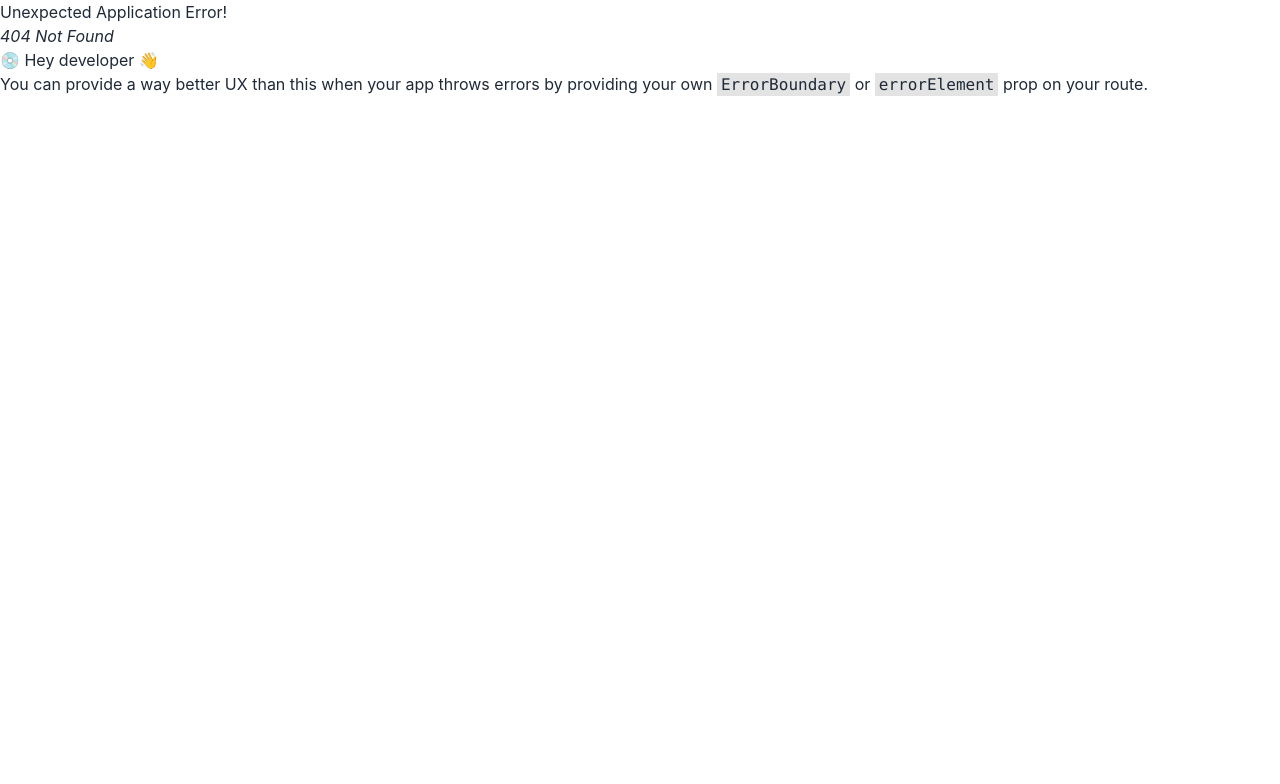
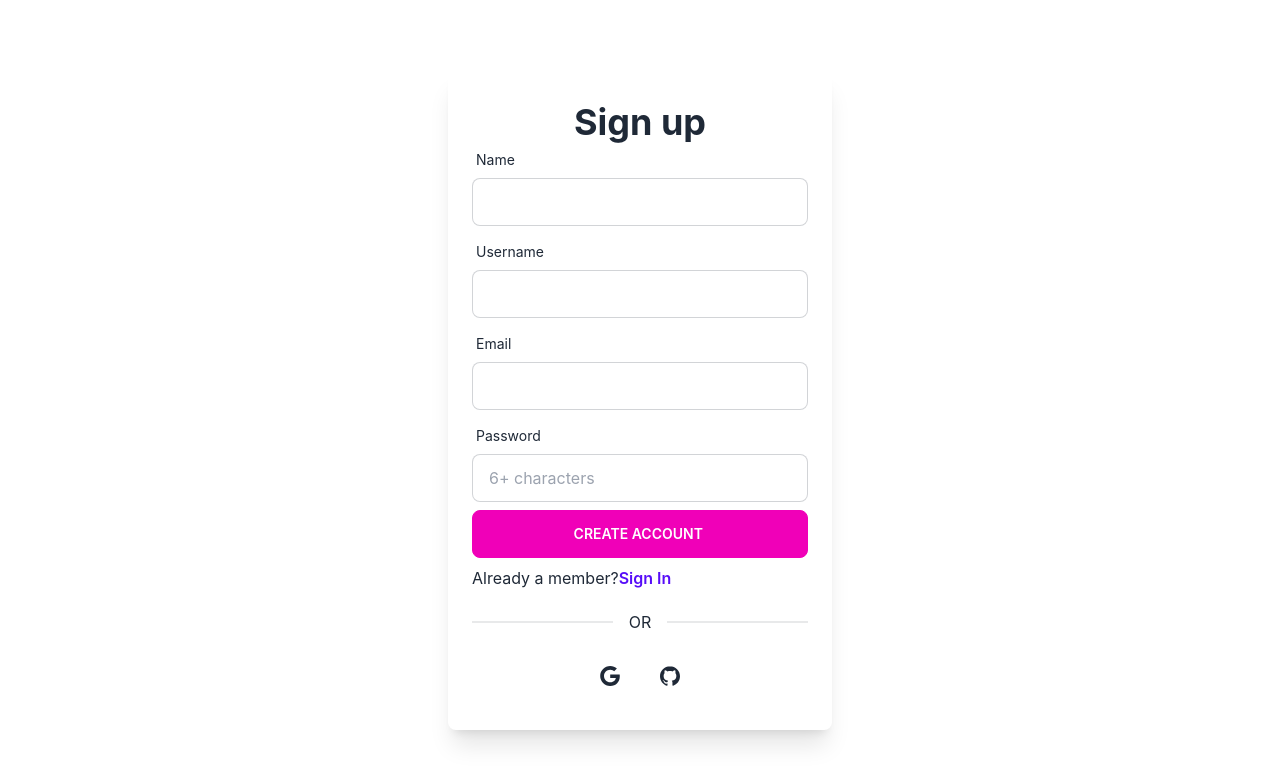
Before and after one commit to redoyhossin/phonecorner, a React (Create React App) app: page /Signup in a window 1280 px wide. Before the commit this address had no page. Shown: the top 784 px of the page. Built offline with nearby package versions, Linux system fonts and the light colour scheme.

Commit message:
signup setup

```diff
--- a/src/App.js
+++ b/src/App.js
@@ -1,9 +1,12 @@
 import React from 'react';
 import Router from './Router/Router';
+import 'react-toastify/dist/ReactToastify.css';
+import { ToastContainer } from 'react-toastify';
 
 const App = () => {
   return (
     <div>
+      <ToastContainer/>
       <Router/>
     </div>
   );
--- a/src/Router/Router.js
+++ b/src/Router/Router.js
@@ -2,6 +2,7 @@ import React from 'react';
 import { createBrowserRouter, RouterProvider } from 'react-router-dom';
 import Main from '../MainLayout/Main';
 import Home from '../pages/Mainhome/Home/Home';
+import Signup from '../pages/Signup/Signup';
 
 const Router = ({ children }) => {
     const router = createBrowserRouter([
@@ -14,6 +15,10 @@ const Router = ({ children }) => {
                     element: <Home />,
 
                 },
+                {
+                    path: '/Signup',
+                    element:<Signup/>
+                }
 
             ]
         }
--- a/src/pages/Signup/Signup.js
+++ b/src/pages/Signup/Signup.js
@@ -1,9 +1,102 @@
-import React from 'react';
+import { useForm } from 'react-hook-form';
+import { Link } from 'react-router-dom';
 
 const Signup = () => {
+    const { register, formState: { errors }, handleSubmit } = useForm();
+
+
+
     return (
         <div>
-            this is signup
+            <div className='h-[800px] flex justify-center items-center '>
+                <div className='w-96 shadow-xl px-6 py-8 rounded-lg'>
+                    <h1 className='text-4xl font-bold text-center'>Sign up</h1>
+                    <form >
+
+                        <div className="form-control w-full  mb-2">
+                            <label className="label">
+                                <span className="label-text">Name</span>
+                            </label>
+
+
+                            <input
+                                {...register("name", { required: "6 DIGIT" })} className="input input-bordered w-full " type="text" />
+
+                            {errors.name && <p className='text-primary' role="alert">{errors.name?.message}</p>}
+                        </div>
+
+
+                        <div className="form-control w-full  mb-2">
+                            <label className="label">
+                                <span className="label-text">Username
+                                </span>
+                            </label>
+
+
+                            <input
+                                {...register("Username", { required: "Email Address is required" })}
+
+                                className="input input-bordered w-full " type="email" />
+                            {errors.Username && <p className='text-primary' role="alert">{errors.Username?.message}</p>}
+                        </div>
+
+
+                        <div className="form-control w-full  mb-2">
+                            <label className="label">
+                                <span className="label-text">Email</span>
+                            </label>
+
+
+                            <input
+                                {...register("email", { required: "Email Address is required" })}
+
+                                className="input input-bordered w-full " type="email" />
+                            {errors.email && <p className='text-primary' role="alert">{errors.email?.message}</p>}
+                        </div>
+
+
+
+                        <div className="form-control w-full  mb-2">
+                            <label className="label">
+                                <span className="label-text">Password</span>
+                            </label>
+
+
+                            <input
+                                {...register("password", {
+                                    required: "password is required",
+                                    minLength: { value: 6, message: 'password must be 6 character longer' }
+
+                                })}
+
+                                className="input input-bordered w-full " type="password" placeholder='6+ characters' />
+                            {errors.password && <p className='text-primary' role="alert">{errors.password?.message}</p>}
+                        </div>
+
+                        <input className='btn btn-secondary w-full' value="Create Account " type="submit" />
+                    </form>
+
+                    <p className='my-2'>Already a member?<Link className='text-primary font-semibold' >Sign In</Link></p>
+                    <div className="flex flex-col w-full border-opacity-100 my-2">
+                        <div className="divider">OR</div>
+                    </div>
+
+                    <div className="flex justify-center space-x-4">
+                        <button aria-label="Log in with Google" className="p-3 rounded-sm">
+                            <svg xmlns="http://www.w3.org/2000/svg" viewBox="0 0 32 32" className="w-5 h-5 fill-current">
+                                <path d="M16.318 13.714v5.484h9.078c-0.37 2.354-2.745 6.901-9.078 6.901-5.458 0-9.917-4.521-9.917-10.099s4.458-10.099 9.917-10.099c3.109 0 5.193 1.318 6.38 2.464l4.339-4.182c-2.786-2.599-6.396-4.182-10.719-4.182-8.844 0-16 7.151-16 16s7.156 16 16 16c9.234 0 15.365-6.49 15.365-15.635 0-1.052-0.115-1.854-0.255-2.651z"></path>
+                            </svg>
+                        </button>
+
+                        <button aria-label="Log in with GitHub" className="p-3 rounded-sm">
+                            <svg xmlns="http://www.w3.org/2000/svg" viewBox="0 0 32 32" className="w-5 h-5 fill-current">
+                                <path d="M16 0.396c-8.839 0-16 7.167-16 16 0 7.073 4.584 13.068 10.937 15.183 0.803 0.151 1.093-0.344 1.093-0.772 0-0.38-0.009-1.385-0.015-2.719-4.453 0.964-5.391-2.151-5.391-2.151-0.729-1.844-1.781-2.339-1.781-2.339-1.448-0.989 0.115-0.968 0.115-0.968 1.604 0.109 2.448 1.645 2.448 1.645 1.427 2.448 3.744 1.74 4.661 1.328 0.14-1.031 0.557-1.74 1.011-2.135-3.552-0.401-7.287-1.776-7.287-7.907 0-1.751 0.62-3.177 1.645-4.297-0.177-0.401-0.719-2.031 0.141-4.235 0 0 1.339-0.427 4.4 1.641 1.281-0.355 2.641-0.532 4-0.541 1.36 0.009 2.719 0.187 4 0.541 3.043-2.068 4.381-1.641 4.381-1.641 0.859 2.204 0.317 3.833 0.161 4.235 1.015 1.12 1.635 2.547 1.635 4.297 0 6.145-3.74 7.5-7.296 7.891 0.556 0.479 1.077 1.464 1.077 2.959 0 2.14-0.020 3.864-0.020 4.385 0 0.416 0.28 0.916 1.104 0.755 6.4-2.093 10.979-8.093 10.979-15.156 0-8.833-7.161-16-16-16z"></path>
+                            </svg>
+                        </button>
+                    </div>
+
+                </div>
+            </div>
         </div>
     );
 };
```
